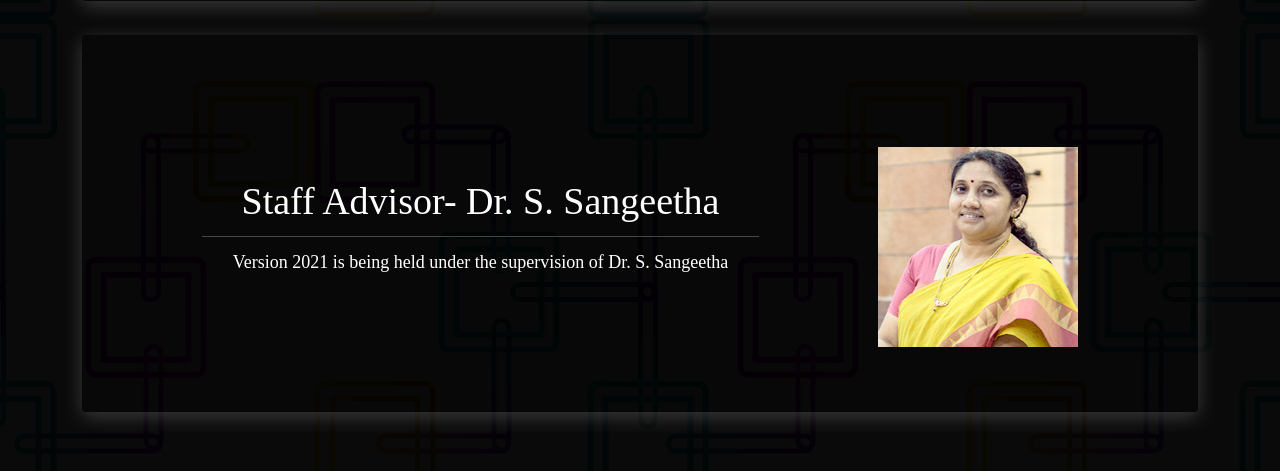
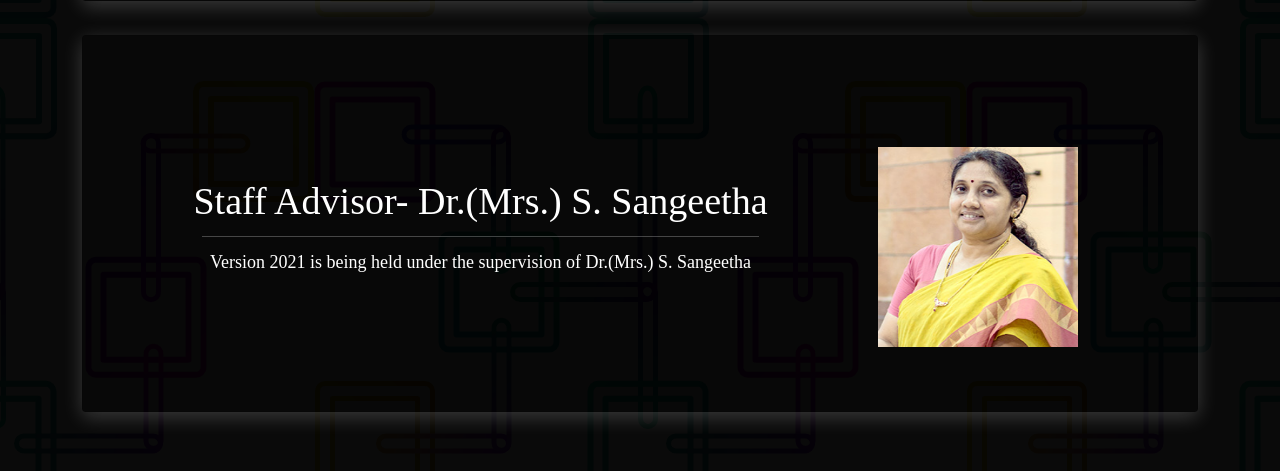
Before and after one commit to 015amit/res_version, a Flask app: page /about in a window 1280 px wide. Shown: the part 1048-1519 px from the top of the page. Run offline with Flask 2, Linux system fonts and the light colour scheme; some libraries are stand-ins or nearby versions; some web fonts are replaced.

Commit message:
added MRS

```diff
--- a/version/templates/about.html
+++ b/version/templates/about.html
@@ -43,10 +43,10 @@
     <div class="card">
         <div class="content">
             <div class="heading">
-                <h2>Staff Advisor- Dr. S. Sangeetha</h2>
+                <h2>Staff Advisor- Dr.(Mrs.) S. Sangeetha</h2>
             </div>
             <hr />
-            <p style="text-align: center;">Version 2021 is being held under the supervision of Dr. S. Sangeetha</p>
+            <p style="text-align: center;">Version 2021 is being held under the supervision of Dr.(Mrs.) S. Sangeetha</p>
         </div>
         <div class="imgBx3">
             <img src="static/images/logos/mam.jpg" />
```
